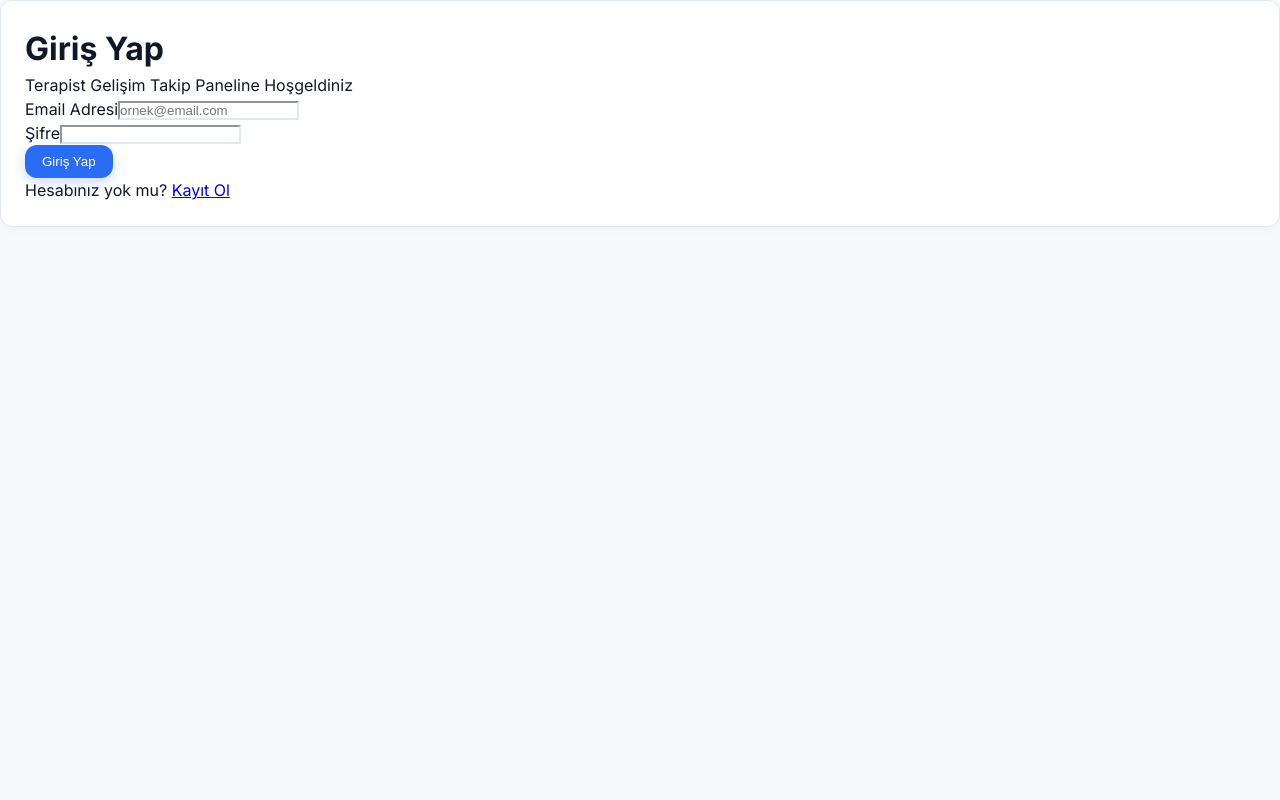
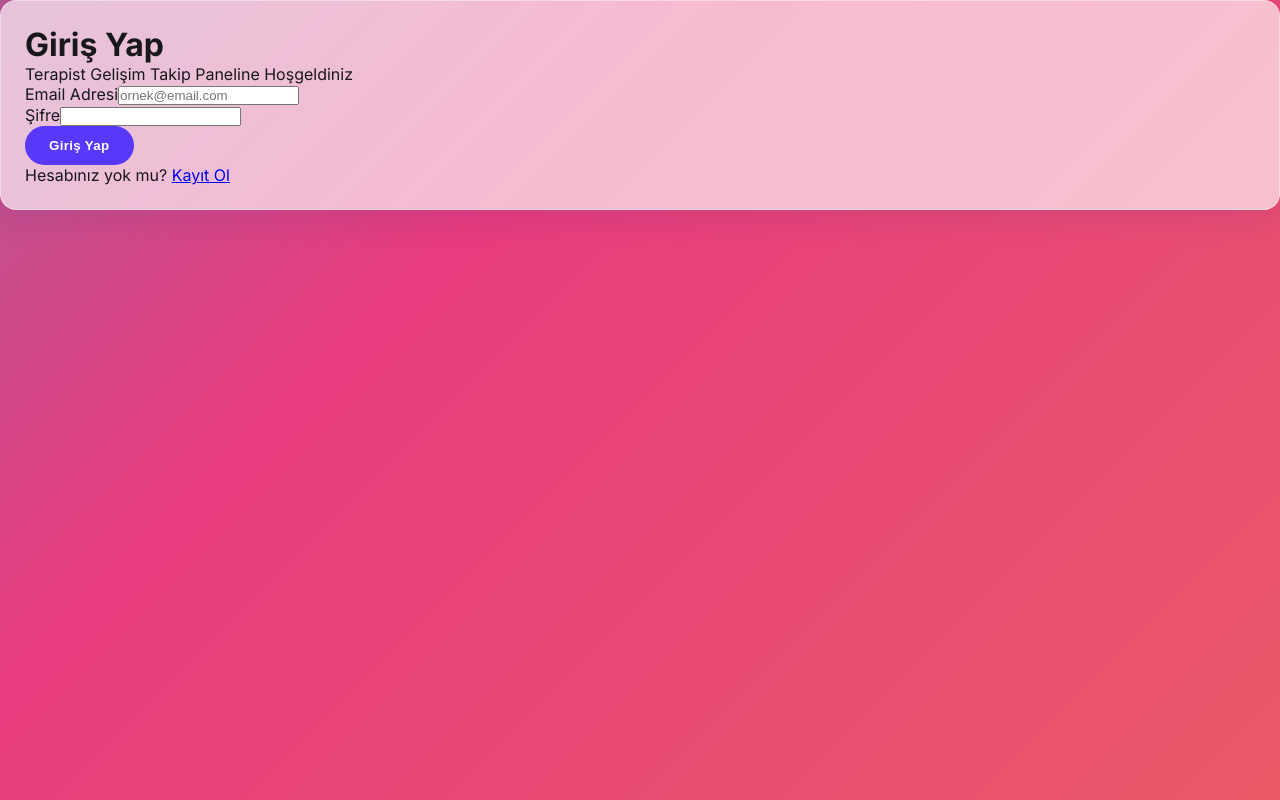
Before and after one commit to ahmetbulut23/TerapistGelisimTakip, a Next.js app: page /login in a window 1280 px wide. Built offline with nearby package versions, Linux system fonts and the light colour scheme; no server answers.

Commit message:
UI Redesign: Glassmorphism and Dashboard Overhaul

```diff
--- a/src/app/globals.css
+++ b/src/app/globals.css
@@ -1,48 +1,45 @@
 :root {
-  /* Premium Color Palette (HSL) */
-  --primary-h: 220;
-  --primary-s: 90%;
-  --primary-l: 56%;
+  /* Vibrant & Premium Palette */
+  --primary-h: 250;
+  --primary-s: 95%;
+  --primary-l: 60%;
   --primary: hsl(var(--primary-h), var(--primary-s), var(--primary-l));
   --primary-foreground: hsl(0, 0%, 100%);
 
-  --background-h: 220;
-  --background-s: 50%;
-  --background-l: 98%;
+  --background-h: 240;
+  --background-s: 30%;
+  --background-l: 96%;
   --background: hsl(var(--background-h), var(--background-s), var(--background-l));
-  --foreground: hsl(222, 47%, 11%);
+  --foreground: hsl(240, 10%, 10%);
 
-  --card: hsl(0, 0%, 100%);
-  --card-foreground: hsl(222, 47%, 11%);
+  /* Glass Card Variables */
+  --card-bg: rgba(255, 255, 255, 0.65);
+  --card-border: rgba(255, 255, 255, 0.4);
+  --card-shadow: 0 8px 32px 0 rgba(31, 38, 135, 0.1);
 
-  --border: hsl(214, 32%, 91%);
-  --input: hsl(214, 32%, 91%);
-  --ring: hsl(220, 90%, 56%);
+  --radius: 1rem;
 
-  --radius: 0.75rem;
+  /* Status Colors (Neon-ish) */
+  --status-red: hsl(340, 80%, 60%);
+  --status-yellow: hsl(40, 95%, 50%);
+  --status-green: hsl(150, 85%, 45%);
 
-  /* Status Colors */
-  --status-red: hsl(0, 84%, 60%);
-  --status-yellow: hsl(38, 92%, 50%);
-  --status-green: hsl(142, 76%, 36%);
-
-  /* Typography */
-  --font-sans: system-ui, -apple-system, BlinkMacSystemFont, "Segoe UI", Roboto, "Helvetica Neue", Arial, sans-serif;
+  --font-sans: 'Inter', system-ui, -apple-system, sans-serif;
 }
 
 @media (prefers-color-scheme: dark) {
   :root {
-    --background-h: 222;
-    --background-s: 47%;
-    --background-l: 11%;
-    --background: hsl(var(--background-h), var(--background-s), var(--background-l));
-    --foreground: hsl(210, 40%, 98%);
+    --primary-l: 65%;
 
-    --card: hsl(222, 47%, 14%);
-    --card-foreground: hsl(210, 40%, 98%);
+    --background-h: 240;
+    --background-s: 20%;
+    --background-l: 10%;
 
-    --border: hsl(217, 32%, 24%);
-    --input: hsl(217, 32%, 24%);
+    --foreground: hsl(0, 0%, 98%);
+
+    --card-bg: rgba(20, 20, 30, 0.65);
+    --card-border: rgba(255, 255, 255, 0.1);
+    --card-shadow: 0 8px 32px 0 rgba(0, 0, 0, 0.3);
   }
 }
 
@@ -50,20 +47,50 @@
   box-sizing: border-box;
   margin: 0;
   padding: 0;
-  border-color: var(--border);
 }
 
 body {
   font-family: var(--font-sans);
-  background-color: var(--background);
   color: var(--foreground);
-  -webkit-font-smoothing: antialiased;
-  -moz-osx-font-smoothing: grayscale;
-  line-height: 1.5;
   min-height: 100vh;
+  /* Animated Gradient Background */
+  background: linear-gradient(-45deg, #ee7752, #e73c7e, #23a6d5, #23d5ab);
+  background-size: 400% 400%;
+  animation: gradientBG 15s ease infinite;
 }
 
-/* Utilities */
+/* Dark Mode Gradient Override */
+@media (prefers-color-scheme: dark) {
+  body {
+    background: linear-gradient(-45deg, #1a1a2e, #16213e, #0f3460, #1f4068);
+    background-size: 400% 400%;
+  }
+}
+
+@keyframes gradientBG {
+  0% {
+    background-position: 0% 50%;
+  }
+
+  50% {
+    background-position: 100% 50%;
+  }
+
+  100% {
+    background-position: 0% 50%;
+  }
+}
+
+/* Glassmorphism Utilities */
+.glass-card {
+  background: var(--card-bg);
+  backdrop-filter: blur(12px);
+  -webkit-backdrop-filter: blur(12px);
+  border: 1px solid var(--card-border);
+  border-radius: var(--radius);
+  box-shadow: var(--card-shadow);
+}
+
 .container {
   width: 100%;
   max-width: 1200px;
@@ -71,45 +98,72 @@ body {
   padding: 0 1rem;
 }
 
+/* Modern Button */
 .btn {
   display: inline-flex;
   align-items: center;
   justify-content: center;
-  border-radius: var(--radius);
-  font-weight: 500;
-  padding: 0.5rem 1rem;
-  transition: all 0.2s ease;
+  border-radius: 999px;
+  /* Pill shape */
+  font-weight: 600;
+  padding: 0.75rem 1.5rem;
+  transition: all 0.3s cubic-bezier(0.4, 0, 0.2, 1);
   cursor: pointer;
-  border: 1px solid transparent;
+  border: none;
   text-decoration: none;
+  letter-spacing: 0.025em;
 }
 
 .btn-primary {
-  background-color: var(--primary);
+  background: var(--primary);
   color: var(--primary-foreground);
-  box-shadow: 0 4px 12px hsla(var(--primary-h), var(--primary-s), var(--primary-l), 0.25);
+  box-shadow: 0 4px 15px rgba(var(--primary-h), var(--primary-s), var(--primary-l), 0.4);
 }
 
 .btn-primary:hover {
-  opacity: 0.9;
-  transform: translateY(-1px);
+  transform: translateY(-2px) scale(1.02);
+  box-shadow: 0 6px 20px rgba(var(--primary-h), var(--primary-s), var(--primary-l), 0.6);
 }
 
 .card {
-  background-color: var(--card);
-  color: var(--card-foreground);
+  /* Reusing glass style for existing .card class */
+  background: var(--card-bg);
+  backdrop-filter: blur(12px);
+  -webkit-backdrop-filter: blur(12px);
+  border: 1px solid var(--card-border);
   border-radius: var(--radius);
-  border: 1px solid var(--border);
-  box-shadow: 0 2px 8px rgba(0, 0, 0, 0.04);
+  box-shadow: var(--card-shadow);
   padding: 1.5rem;
+  transition: transform 0.3s ease;
 }
 
-/* Animations */
+.card:hover {
+  transform: translateY(-4px);
+}
+
+/* Utility Animations */
 @keyframes fadeIn {
-  from { opacity: 0; transform: translateY(10px); }
-  to { opacity: 1; transform: translateY(0); }
+  from {
+    opacity: 0;
+    transform: translateY(20px);
+  }
+
+  to {
+    opacity: 1;
+    transform: translateY(0);
+  }
 }
 
 .animate-fade-in {
-  animation: fadeIn 0.4s ease-out forwards;
+  animation: fadeIn 0.6s cubic-bezier(0.2, 0.8, 0.2, 1) forwards;
 }
+
+/* Status Badges */
+.badge {
+  padding: 0.25rem 0.75rem;
+  border-radius: 999px;
+  font-size: 0.75rem;
+  font-weight: 700;
+  text-transform: uppercase;
+  letter-spacing: 0.05em;
+}
```
Also changed, not shown: src/app/page.tsx (+51 -14 lines), src/components/StudentCard.tsx (+39 -27 lines).
